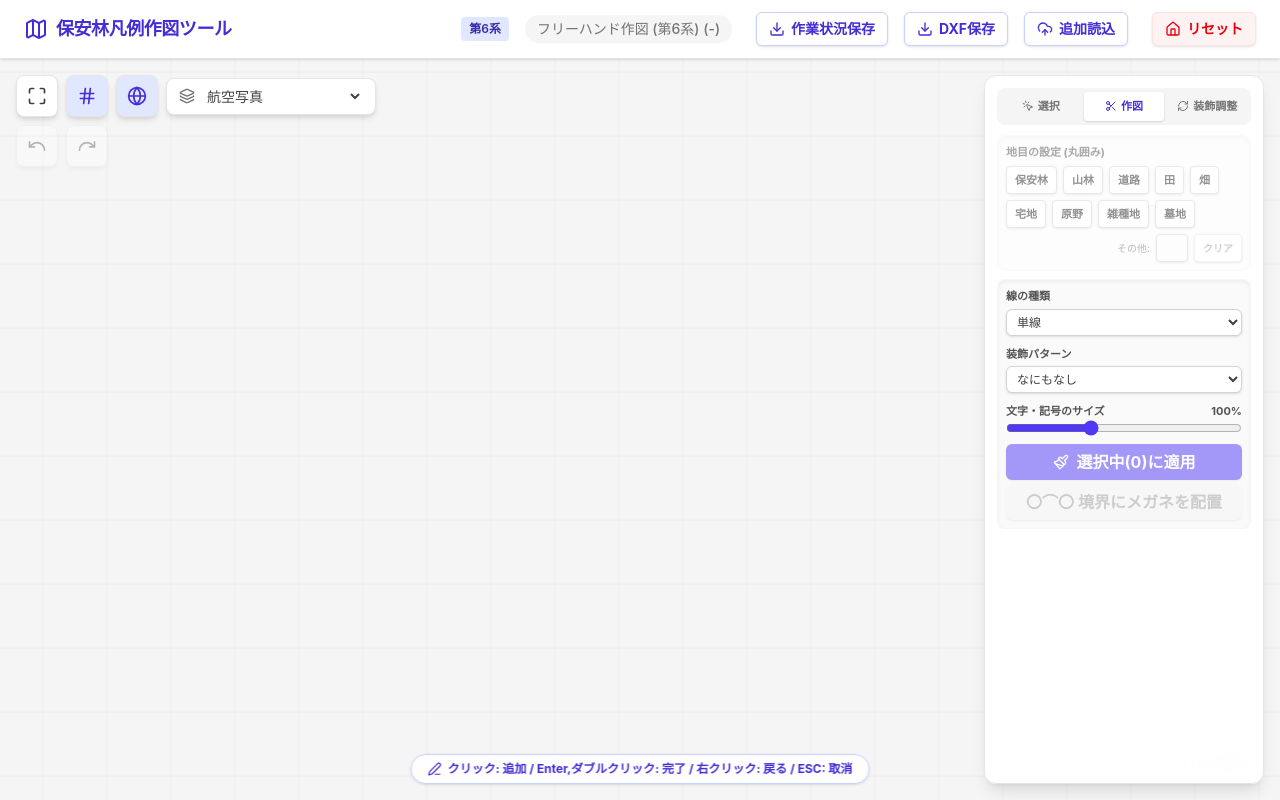
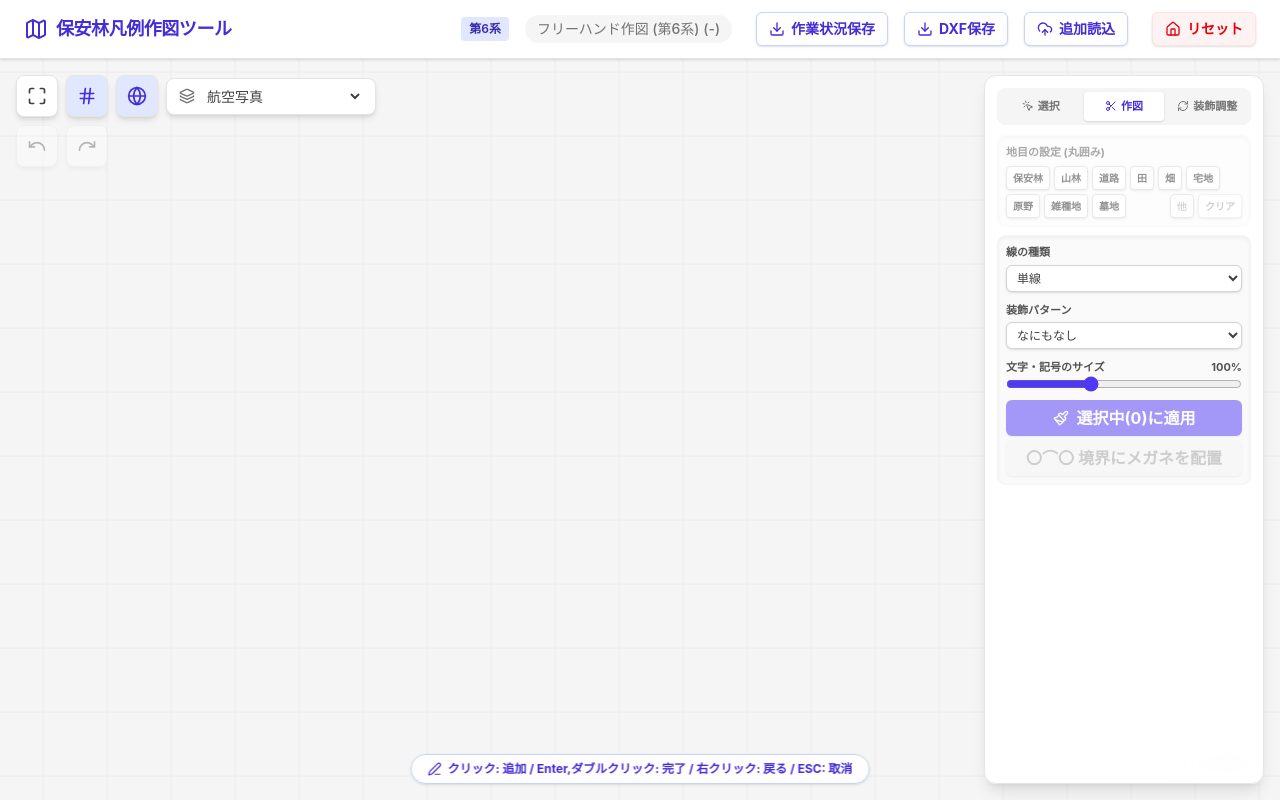
Before and after one commit to Kojiro-Nakamura/hoanrin-hanrei-sakuzu, a React (Vite) app: page / in a window 1280 px wide. Both pictures are taken after a click on the button "新規作図開始". Built offline with nearby package versions, Linux system fonts and the light colour scheme.

Commit message:
Adjust chimoku buttons layout to 2 rows

```diff
--- a/src/components/ToolPanel.jsx
+++ b/src/components/ToolPanel.jsx
@@ -15,21 +15,20 @@ export const ToolPanel = ({ mode, setMode, selectedPolygons, polygons, appliedGr
 
       <div className={`flex flex-col gap-1.5 bg-neutral-50 p-2 rounded-lg border border-neutral-100 shadow-inner transition-opacity ${selectedPolygons.length === 0 ? 'opacity-50 pointer-events-none' : ''}`}>
         <p className="text-[11px] font-bold text-neutral-600">地目の設定 (丸囲み)</p>
-        <div className="flex flex-wrap gap-1.5">
+        <div className="flex flex-wrap gap-1">
           {[
             { label: '保安林', value: '保' }, { label: '山林', value: '山' }, { label: '道路', value: '道' },
             { label: '田', value: '田' }, { label: '畑', value: '畑' }, { label: '宅地', value: '宅' },
             { label: '原野', value: '原' }, { label: '雑種地', value: '雑' }, { label: '墓地', value: '墓' }
           ].map(item => (
-            <button key={item.label} onClick={() => onApplyChimoku(item.value)} title={`「${item.value}」を設定`} className="h-7 px-2 flex items-center justify-center text-[11px] font-bold bg-white border border-neutral-300 rounded hover:bg-indigo-50 hover:text-indigo-700 hover:border-indigo-300 transition-colors shadow-sm">{item.label}</button>
+            <button key={item.label} onClick={() => onApplyChimoku(item.value)} title={`「${item.value}」を設定`} className="h-6 px-1.5 flex items-center justify-center text-[10px] font-bold bg-white border border-neutral-300 rounded hover:bg-indigo-50 hover:text-indigo-700 hover:border-indigo-300 transition-colors shadow-sm">{item.label}</button>
           ))}
-          <div className="flex items-center gap-1.5 ml-auto">
-             <span className="text-[10px] text-neutral-500">その他:</span>
-             <input type="text" maxLength={1} className="w-8 h-7 text-xs text-center border border-neutral-300 rounded outline-none focus:border-indigo-500 shadow-sm"
+          <div className="flex items-center gap-1 ml-auto">
+             <input type="text" maxLength={1} placeholder="他" className="w-6 h-6 text-[10px] text-center border border-neutral-300 rounded outline-none focus:border-indigo-500 shadow-sm"
                     onKeyDown={(e) => { if (e.key === 'Enter' && e.target.value) { onApplyChimoku(e.target.value); e.target.value = ''; } }} />
              <button
                 onClick={() => onApplyChimoku(null)}
-                className={`h-7 px-2 text-[10px] font-bold bg-white border rounded transition-colors shadow-sm ${selectedPolygons.some(id => polygons.find(p => p.id === id)?.chimoku) ? 'text-neutral-800 border-neutral-400 hover:bg-neutral-200' : 'text-neutral-400 border-neutral-200 hover:bg-neutral-50'}`}
+                className={`h-6 px-1.5 text-[10px] font-bold bg-white border rounded transition-colors shadow-sm ${selectedPolygons.some(id => polygons.find(p => p.id === id)?.chimoku) ? 'text-neutral-800 border-neutral-400 hover:bg-neutral-200' : 'text-neutral-400 border-neutral-200 hover:bg-neutral-50'}`}
              >クリア</button>
           </div>
         </div>
```
